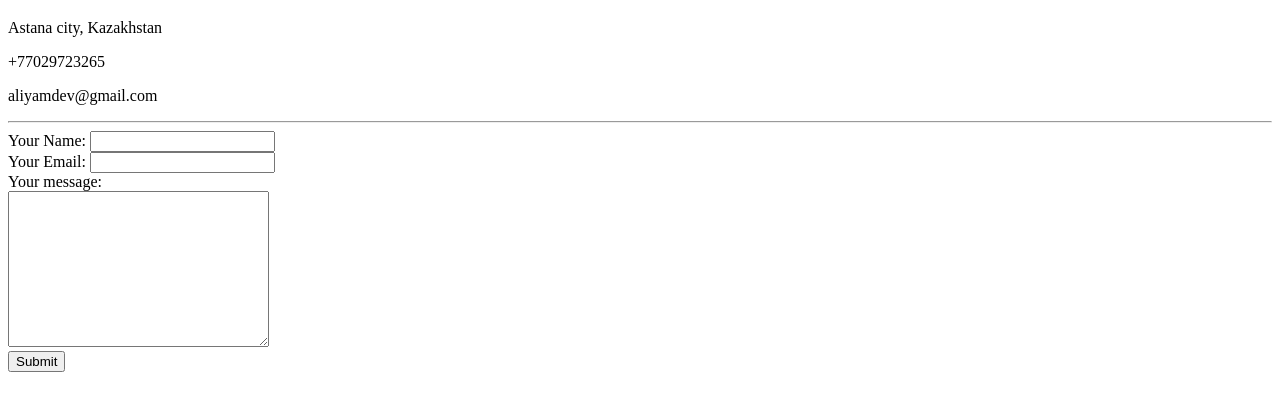
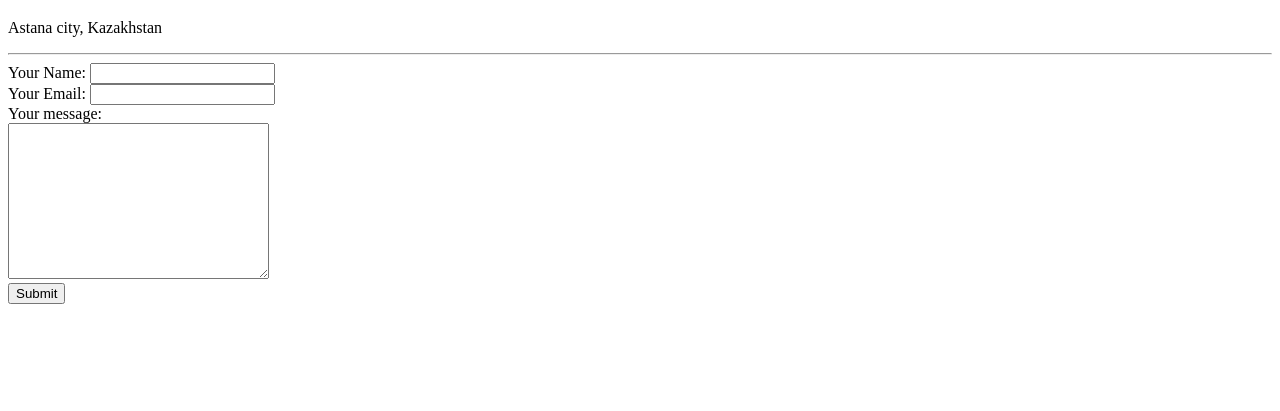
Before and after one commit to alimqz/cv, a plain HTML site: page contactme.html in a window 1280 px wide. Shown: the part 61-472 px from the top of the page. Drawn offline with Linux system fonts and the light colour scheme.

Commit message:
contactme updated

```diff
--- a/contactme.html
+++ b/contactme.html
@@ -7,10 +7,8 @@
 <body>
 <h1>My Contact Details</h1>
 <p>Astana city, Kazakhstan</p>
-<p>+77029723265</p>
-<p>aliyamdev@gmail.com</p>
 <hr>
-<form class="" action="mailto:aliyamdev@gmail.com" method="post">
+<form class="" action="#" method="post">
     <label>Your Name:</label>
     <input type="text" name="yourName" value=""><br/>
 
```
